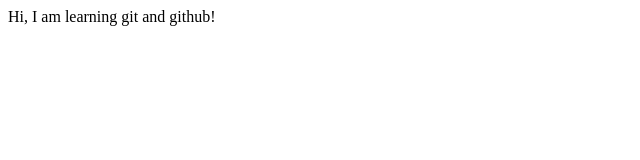
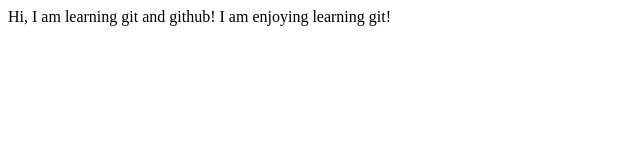
Before and after one commit to meetsz16/learning-git, a plain HTML site: page index.html in a window 1280 px wide. Shown: the whole page, without its empty margins (0-640 px from the left). Drawn offline with Linux system fonts and the light colour scheme.

Commit message:
new branch

```diff
--- a/index.html
+++ b/index.html
@@ -8,5 +8,6 @@
 </head>
 <body>
     Hi, I am learning git and github!
+    I am enjoying learning git!
 </body>
 </html>
```
